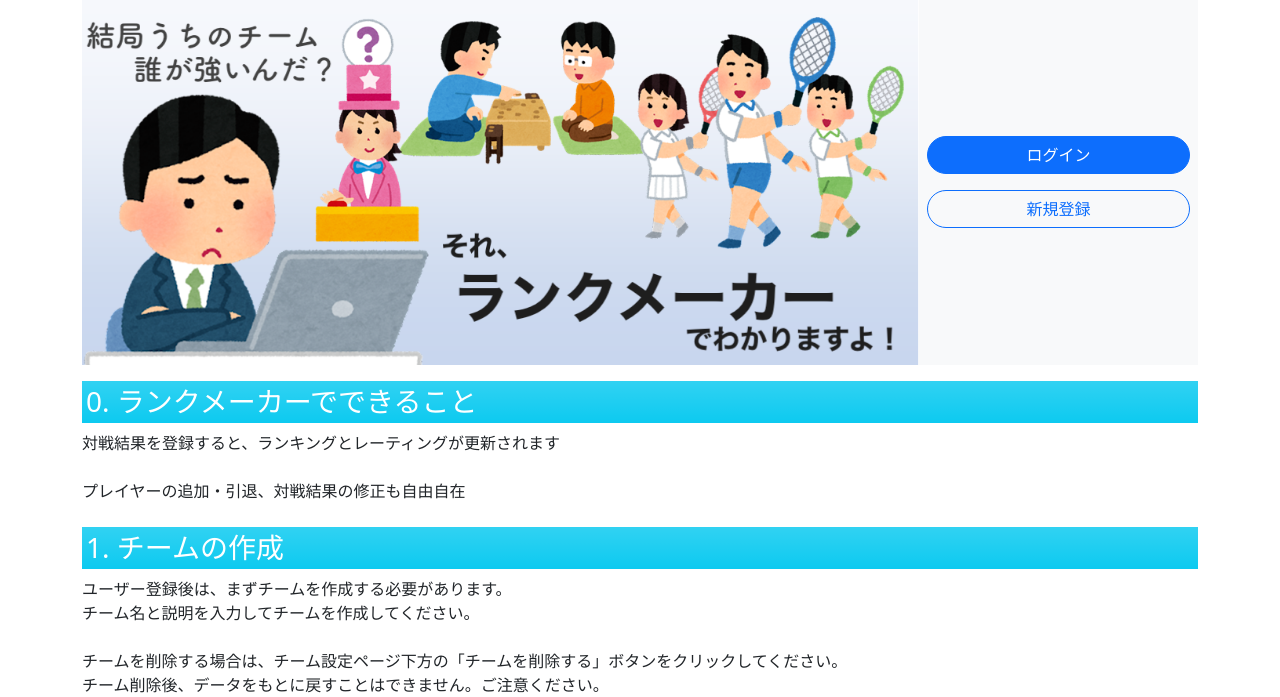
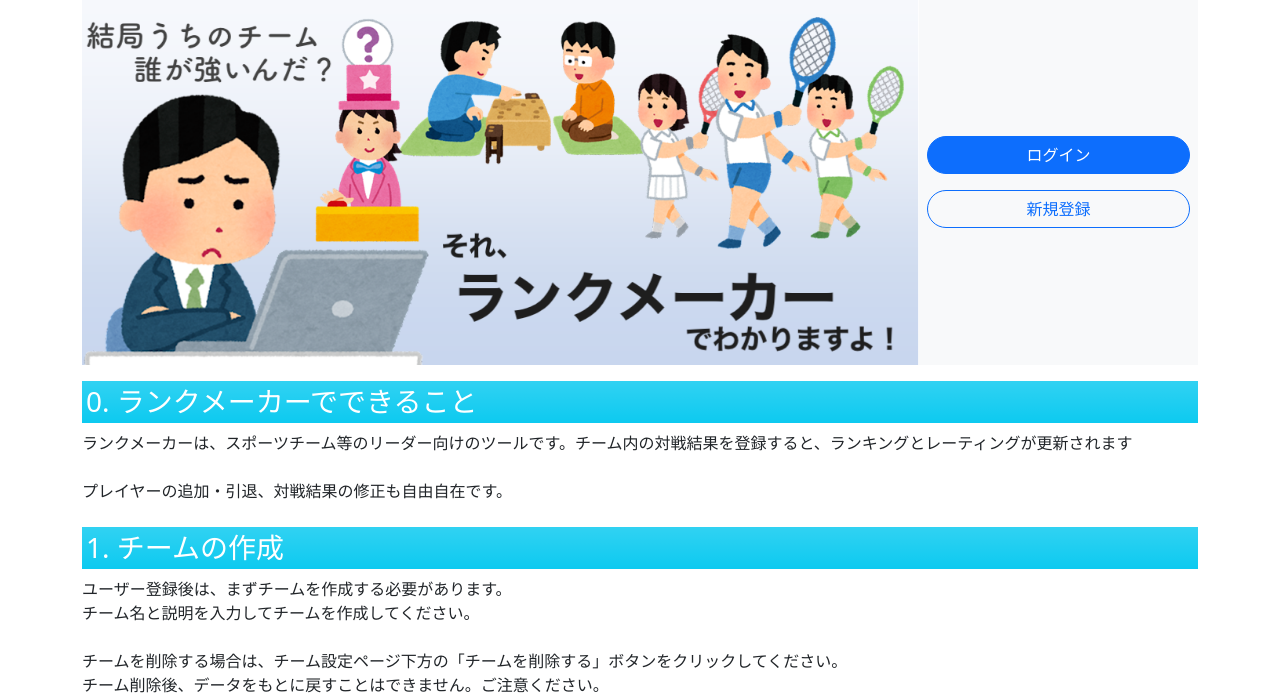
Before and after one commit to rufiyaaaa/rankmaker, a Django app: page / in a window 1280 px wide. Shown: the part 73-770 px from the top of the page. Run offline with Django 3.2, Linux system fonts and the light colour scheme; parts of the project's set-up code (start-up, migrations or seed data) failed here and were passed over; some libraries are stand-ins or nearby versions.

Commit message:
文章追加

```diff
--- a/entrance/templates/entrance/index.html
+++ b/entrance/templates/entrance/index.html
@@ -24,10 +24,10 @@
 
 <h3 class="bg-info bg-gradient text-white p-1">0. ランクメーカーでできること</h3>
 <p class="mb-4 ">
-    対戦結果を登録すると、ランキングとレーティングが更新されます
+    ランクメーカーは、スポーツチーム等のリーダー向けのツールです。チーム内の対戦結果を登録すると、ランキングとレーティングが更新されます
 </p>
 <p class="mb-4 ">
-    プレイヤーの追加・引退、対戦結果の修正も自由自在
+    プレイヤーの追加・引退、対戦結果の修正も自由自在です。
 </p>
 
 <h3 class="bg-info bg-gradient text-white p-1">1. チームの作成</h3>
```
